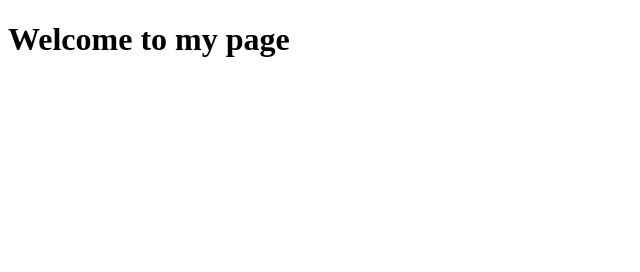
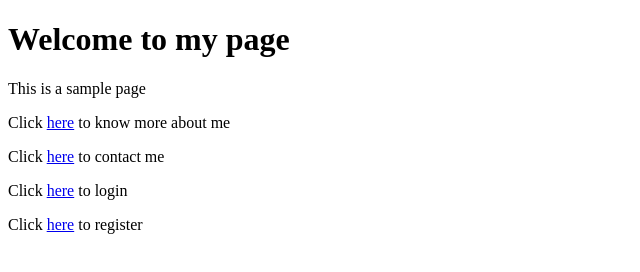
Before and after one commit to xKobeni/Git-Practice, a plain HTML site: page index.html in a window 1280 px wide. Shown: the whole page, without its empty margins (0-640 px from the left). Drawn offline with Linux system fonts and the light colour scheme.

Commit message:
sample of branching

```diff
--- a/index.html
+++ b/index.html
@@ -7,6 +7,11 @@
 </head>
 <body>
     <h1>Welcome to my page</h1>
+    <p>This is a sample page</p>
+    <p>Click <a href="about.html">here</a> to know more about me</p>
+    <p>Click <a href="contact.html">here</a> to contact me</p>
+    <p>Click <a href="login.html">here</a> to login</p>
+    <p>Click <a href="register.html">here</a> to register</p>
 
 </body>
 </html>
```
